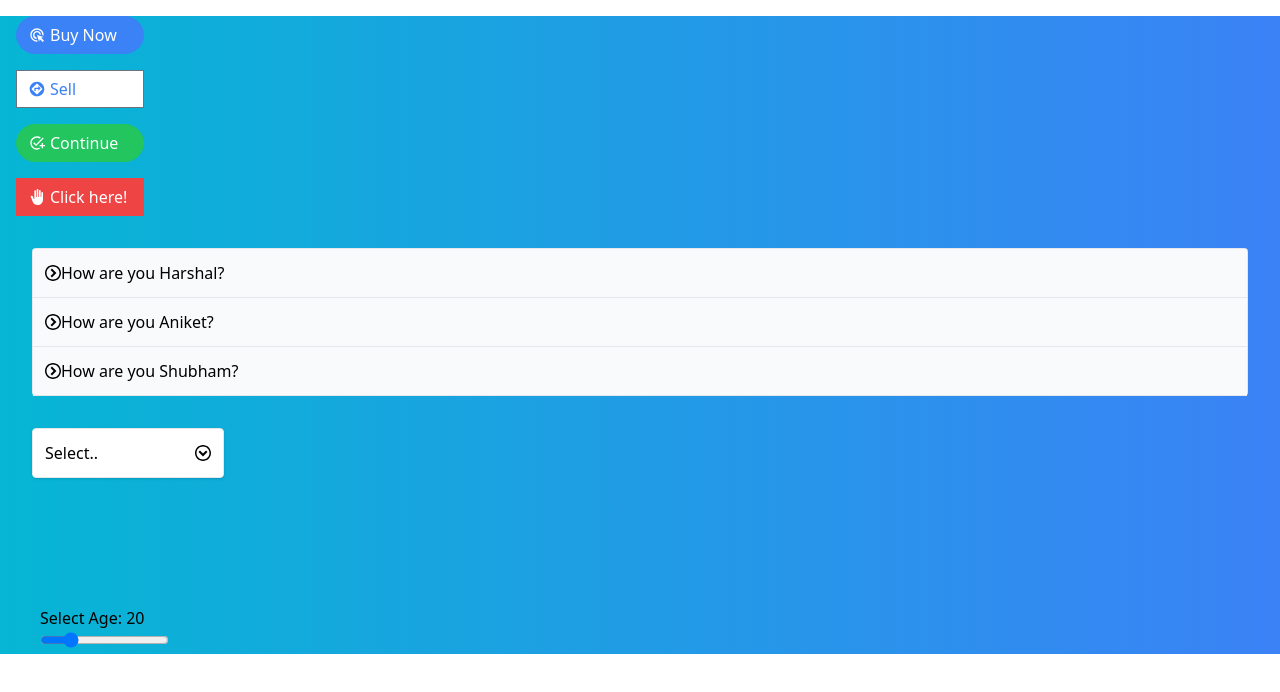
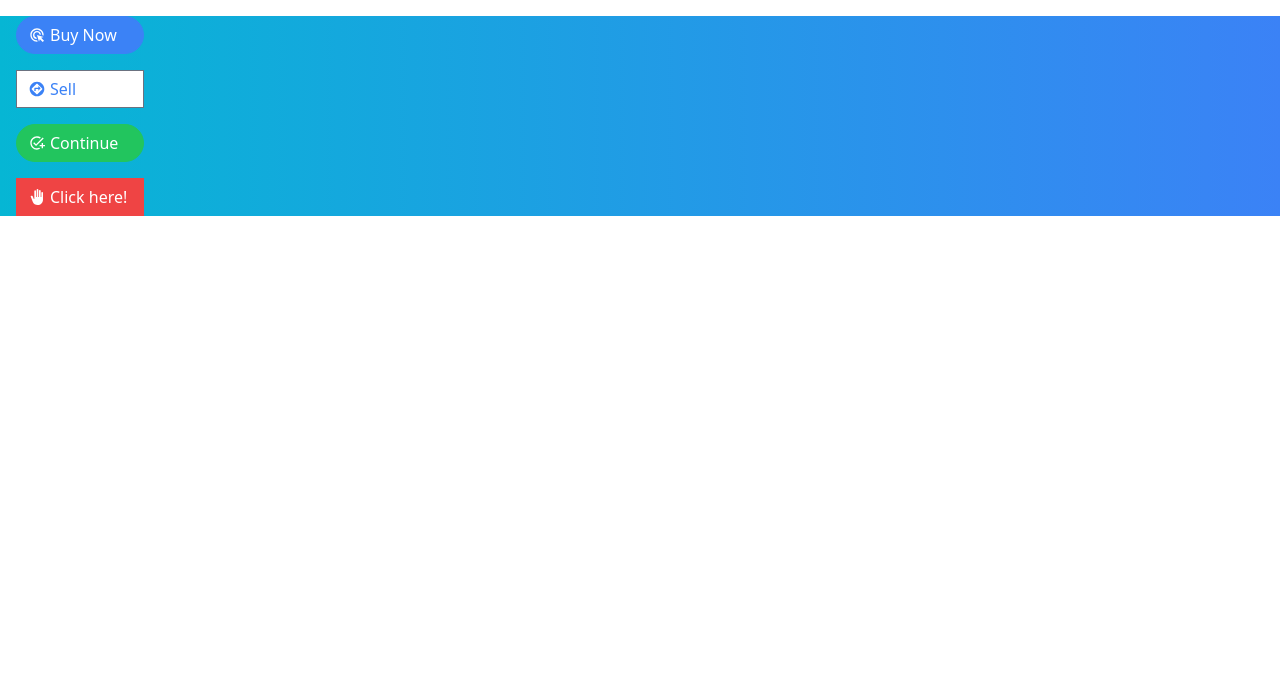
Before and after one commit to Harshalbih/React-tailwind, a React (Create React App) app: page / in a window 1280 px wide. Shown: the top 692 px of the page. Built offline with nearby package versions, Linux system fonts and the light colour scheme; the HTML template or start-up script is replaced by a standard one.

Commit message:
Seperated pages

```diff
--- a/src/App.js
+++ b/src/App.js
@@ -1,78 +1,12 @@
-import Button from "./Components/Button";
-import Accordion from "./Components/Accordion";
+
+import Buttonpage from "./pages/Buttonpage";
+import Accordianpage from "./pages/Accordianpage";
 import Dropdown from "./Components/Dropdown";
-import Slider from "./Components/Slider";
-
-import { MdAddTask } from "react-icons/md";
-import { MdAssistantDirection } from "react-icons/md";
-import { MdBackHand } from "react-icons/md";
-import { MdAdsClick } from "react-icons/md";
-import { useState } from "react";
 
 function App() {
-
-  //For Button
-  const[text, setText] = useState('Buy Now')
-  const handleClick = () =>{
-    setText((currentText)=> currentText==='Buy Now' ? 'Done' : 'Buy Now')
-  }
-
-  //For Accordion
-  const items = [
-    {
-      id: 'eubc',
-      label: 'How are you Harshal?',
-      content: 'Im doing great what about you, Aniket'
-    },
-    {
-      id: 'eubcc',
-      label: 'How are you Aniket?',
-      content: 'Im doing great what about you, Shubham'
-    },
-    {
-      id: 'eubec',
-      label: 'How are you Shubham?',
-      content: 'Im doing great what about you, Harshal'
-    }
-  ]
-
-  //For Dropdown
-  const options = [
-    {label:'Green', value:'Green'},
-    {label:'Red', value:'Red'},
-    {label:'Yellow', value:'Yellow'}
-  ]
-
   return (
     <div className="bg-gradient-to-r from-cyan-500 to-blue-500">
-     {/* Button */}
-    <div>
-      <div>
-        <Button primary rounded onClick={handleClick}>
-          <MdAdsClick />{text}</Button>
-      </div>
-      <div>
-        <Button secondary outline onMouseOver={handleClick}>
-        <MdAssistantDirection />Sell</Button>
-      </div>
-      <div>
-        <Button success rounded>
-        <MdAddTask />Continue</Button>
-      </div>
-      <div>
-        <Button error>
-        <MdBackHand />Click here!</Button>
-      </div>
-    </div>
-
-    {/* Accordion */}
-    <Accordion items={items}/>
-
-    {/* Dropdown */}
-    <Dropdown options={options}/>
-
-    {/*Slider*/}
-    <Slider />
+      <Buttonpage />
     </div>
   );
 }
--- /dev/null
+++ b/src/pages/Accordianpage.js
@@ -0,0 +1,28 @@
+import React from 'react'
+import Accordion from "../Components/Accordion";
+function Accordianpage() {
+
+  const items = [
+    {
+      id: 'eubc',
+      label: 'How are you Harshal?',
+      content: 'Im doing great what about you, Aniket'
+    },
+    {
+      id: 'eubcc',
+      label: 'How are you Aniket?',
+      content: 'Im doing great what about you, Shubham'
+    },
+    {
+      id: 'eubec',
+      label: 'How are you Shubham?',
+      content: 'Im doing great what about you, Harshal'
+    }
+  ]
+
+  return (
+    <><Accordion items={items}/></>
+  )
+}
+
+export default Accordianpage
--- /dev/null
+++ b/src/pages/Buttonpage.js
@@ -0,0 +1,38 @@
+import React from 'react';
+import Button from "../Components/Button";
+import { MdAddTask } from "react-icons/md";
+import { MdAssistantDirection } from "react-icons/md";
+import { MdBackHand } from "react-icons/md";
+import { MdAdsClick } from "react-icons/md";
+import { useState } from "react";
+
+function Buttonpage() {
+
+  const[text, setText] = useState('Buy Now')
+  const handleClick = () =>{
+    setText((currentText)=> currentText==='Buy Now' ? 'Done' : 'Buy Now')
+  }
+
+  return (
+    <div>
+      <div>
+        <Button primary rounded onClick={handleClick}>
+          <MdAdsClick />{text}</Button>
+      </div>
+      <div>
+        <Button secondary outline onMouseOver={handleClick}>
+        <MdAssistantDirection />Sell</Button>
+      </div>
+      <div>
+        <Button success rounded>
+        <MdAddTask />Continue</Button>
+      </div>
+      <div>
+        <Button error>
+        <MdBackHand />Click here!</Button>
+      </div>
+   </div>
+  )
+}
+
+export default Buttonpage
--- /dev/null
+++ b/src/pages/Dropdownpage.js
@@ -0,0 +1,13 @@
+import React from "react";
+import Dropdown from "./Components/Dropdown";
+
+function Dropdownpage() {
+  const options = [
+    { label: "Green", value: "Green" },
+    { label: "Red", value: "Red" },
+    { label: "Yellow", value: "Yellow" },
+  ];
+  return <div>Dropdownpage</div>;
+}
+
+export default Dropdownpage;
--- /dev/null
+++ b/src/pages/Sliderpage.js
@@ -0,0 +1,8 @@
+import React from "react";
+import Slider from "./Components/Slider";
+
+function Sliderpage() {
+  return <div><Slider /></div>;
+}
+
+export default Sliderpage;
```
